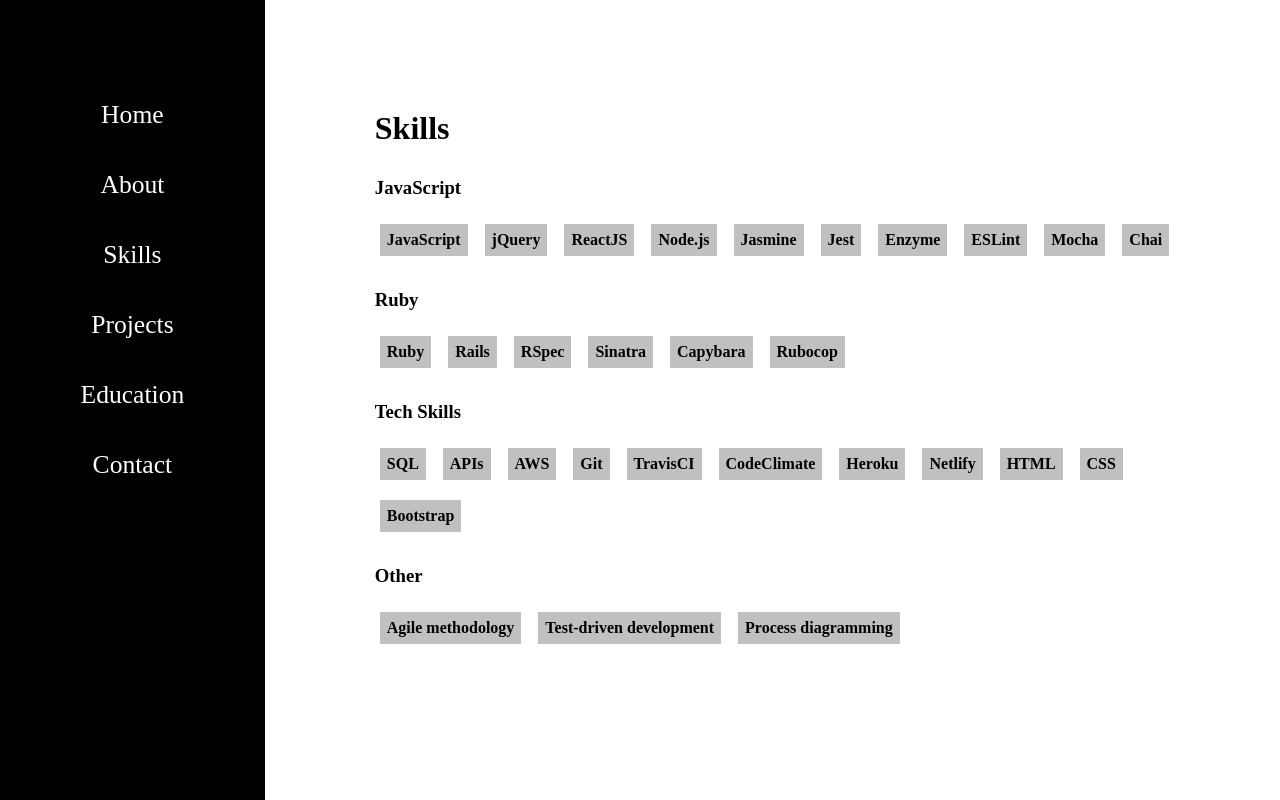
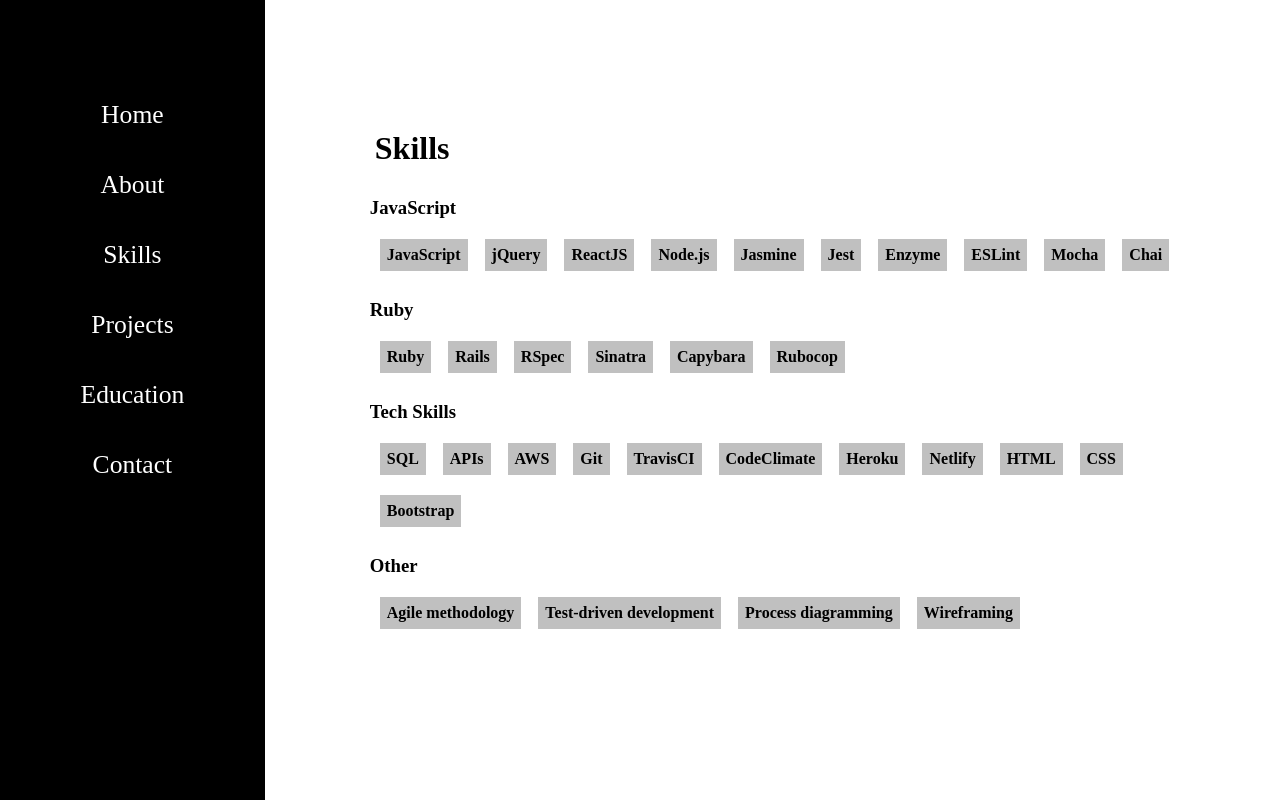
Before and after one commit to davmcgregor/personal-website, a React (Create React App) app: page /skills in a window 1280 px wide. Built offline with nearby package versions, Linux system fonts and the light colour scheme.

Commit message:
Update spacing on objects

```diff
--- a/src/App.css
+++ b/src/App.css
@@ -86,13 +86,26 @@
 
 .subtopic
 {
-  margin:10px 10px 30px 10px !important;
+  margin:30px 30px 30px 10px !important;
+}
+
+.projectsheader
+{
+  margin:30px 30px 0px 10px !important;
 }
 p{
   font-size: var(--fontsize-p);
 }
-h1,h2,h3,h4,p{
+h1,h2,h4,p{
   margin: 10px;
+}
+
+h3{
+  margin: 5px;
+}
+.about{
+  line-height: 1.4em;
+  margin-bottom: 1.4em;
 }
 .social
 {
@@ -115,14 +128,15 @@
 {
   border:0px solid #ffffff;
   display: flex;
-  margin: 30px 0px 30px 0px;
-  padding: 3%;
+  margin: 15px 30px 30px 0px;
+  padding: 1% 3% 3% 3%;
 }
 .projectimage{
   max-width: 80%;
   margin-left: auto;
   margin-right: auto;
   display: block;
+  padding-bottom: 13px;
 }
 .projectlinks{
   display: flex;
@@ -143,6 +157,18 @@
 }
 
 .skills ul li
+{
+  list-style-type:none;
+  margin:15px;
+  display: inline-block;
+  background:  silver;
+  margin-right: 2px;
+  margin-bottom: 5px;
+  padding: 7px;
+  font-weight: 700;
+}
+
+.techstack
 {
   list-style-type:none;
   margin:15px;
--- a/src/components/Projectcard.js
+++ b/src/components/Projectcard.js
@@ -3,26 +3,27 @@
 class Projectcard extends Component {
   render() {
     return (
-      <div class="widecard">
-        <div class="compdet">
+      <div className="widecard">
+        <div className="compdet">
           <h2 align="center">{this.props.title}</h2>
-          <p class="secondtext">{this.props.description}</p>
-          <div class="projectlinks">
-            <a class="link" href={this.props.link} target="_blank">
+          <p className="secondtext">{this.props.description}</p>
+          <div className="projectlinks">
+            <a className="link" href={this.props.link} target="_blank">
               <h3><i class="fas fa-link"></i> <u>Live Link</u></h3>
             </a>
-            <a class="link" href={this.props.githublink} target="_blank">
+            <a className="link" href={this.props.githublink} target="_blank">
               <h3><i class="fab fa-github"></i> <u>Github</u></h3>
             </a>
           </div>
           <br />
-          <img class="projectimage" src={this.props.image}></img>
-          <br />
-          <h3>Development & Testing</h3>
-          <p class="secondtext">{this.props.development}</p>
-          <br />
-          <h3>Code Quality & Deployment</h3>
-          <p class="secondtext">{this.props.deployment}</p>
+          <img className="projectimage" src={this.props.image}></img>
+          <h3>Tech stack</h3>
+          <ul>
+          {this.props.techstack.map((value)=>{
+              return <li className="techstack">{value}</li>
+          })}
+        </ul>
+
         </div>
       </div>
     )
--- a/src/contents/About.js
+++ b/src/contents/About.js
@@ -6,17 +6,15 @@
     return (
       <div className="condiv">
       <h1 className="subtopic">David McGregor</h1>
-      <p>I am a software developer and tech enthusiast, having recently graduated
+      <p className="about">I am a software developer and tech enthusiast, having recently graduated
         from the intensive <strong>Makers Academy</strong> web development course (I've blogged about
         the experience <a class="link" href="https://blog.makersacademy.com/tips-to-max-your-learning-5e363517acfb" target="_blank"><u>here</u></a>).
       </p>
-      <br />
-      <p>
+      <p className="about">
         My love of coding grew over the six years I worked as a digital communications specialist,
         where I advised political, government and non-profit organisations back home in Australia.
       </p>
-      <br />
-      <p>
+      <p className="about">
         Now <strong>I'm looking to join a team</strong> where I can work on new challenges, expand my programming
         knowledge and build great technology.
       </p>
--- a/src/contents/Projects.js
+++ b/src/contents/Projects.js
@@ -7,14 +7,14 @@
   render() {
     return (
         <div className="condiv">
-        <h1 className="subtopic">Projects</h1>
+        <h1 className="projectsheader">Projects</h1>
         <Projectcard title="WanderList"
         githublink="https://github.com/davmcgregor/Wanderlist"
         link="https://wanderlist-makers.herokuapp.com/"
         description="Save your favourite walking routes, search routes near you and vote for your favourites. This is a Final Group project utilisng the Google Maps, Directions and Places APIs."
         image= {wanderlistgif}
-        development="Ruby, Rails, JavaScript, jQuery, Jasmine, ActiveRecord (postgreSQL), RSpec, Capybara"
-        deployment="Travis CI, Heroku, Rubocop, Code Climate"/>
+        techstack={["Ruby", "Rails", "JavaScript", "jQuery", "Jasmine", "postgreSQL", "RSpec", "Capybara", "Travis CI", "Heroku", "Rubocop", "Code Climate"]}
+        />
         </div>
         )
     }
--- a/src/contents/Skills.js
+++ b/src/contents/Skills.js
@@ -9,7 +9,7 @@
             JavaScript: ["JavaScript", "jQuery", "ReactJS", "Node.js", "Jasmine", "Jest", "Enzyme", "ESLint", "Mocha", "Chai"],
             Ruby: ["Ruby", "Rails", "RSpec", "Sinatra", "Capybara", "Rubocop"],
             TechSkills: ["SQL", "APIs", "AWS", "Git", "TravisCI", "CodeClimate", "Heroku", "Netlify", "HTML", "CSS", "Bootstrap"],
-            OtherSkills: ["Agile methodology", "Test-driven development", "Process diagramming"]
+            OtherSkills: ["Agile methodology", "Test-driven development", "Process diagramming", "Wireframing"]
          }
       };
   }
```
Also changed, not shown: 1 other file (tests, documents, lock files or other folders).
